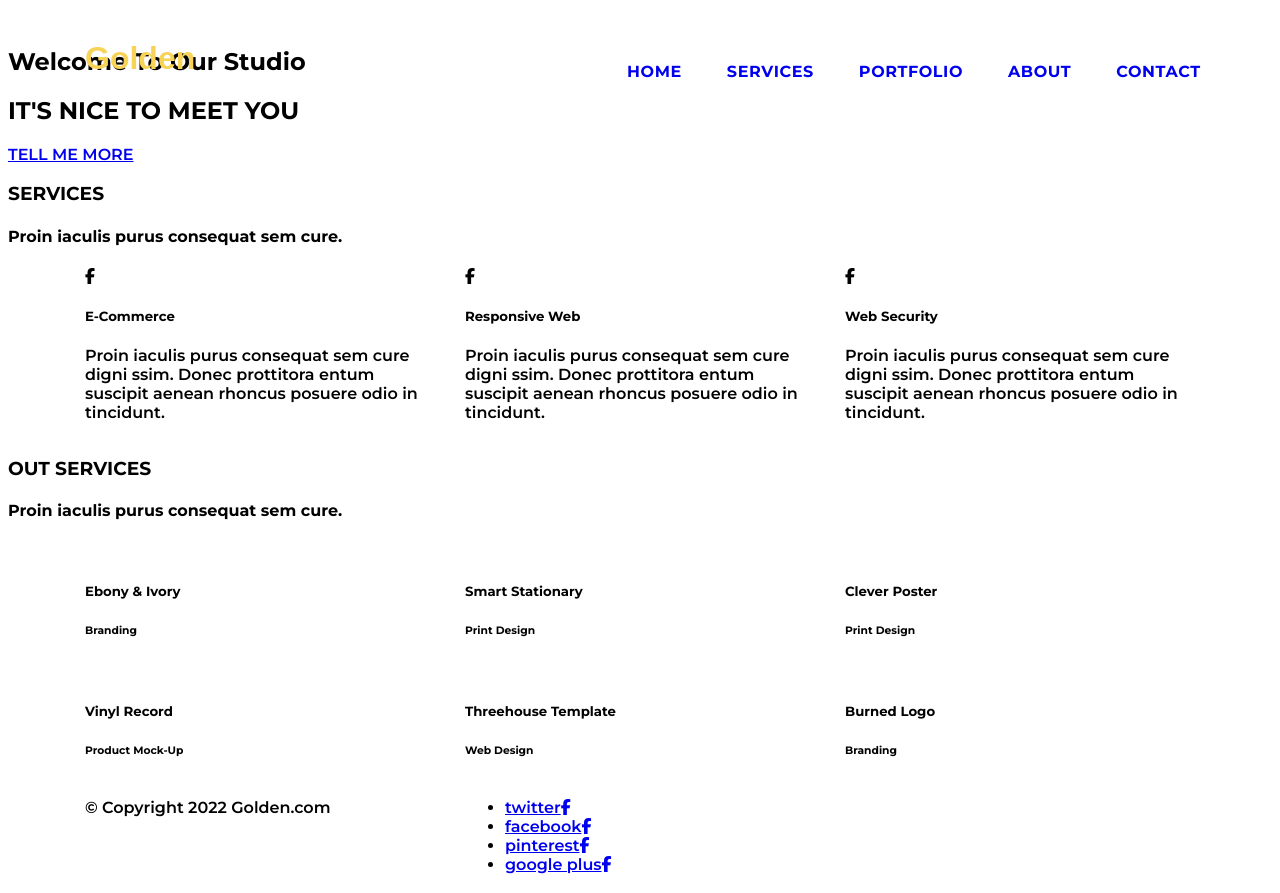
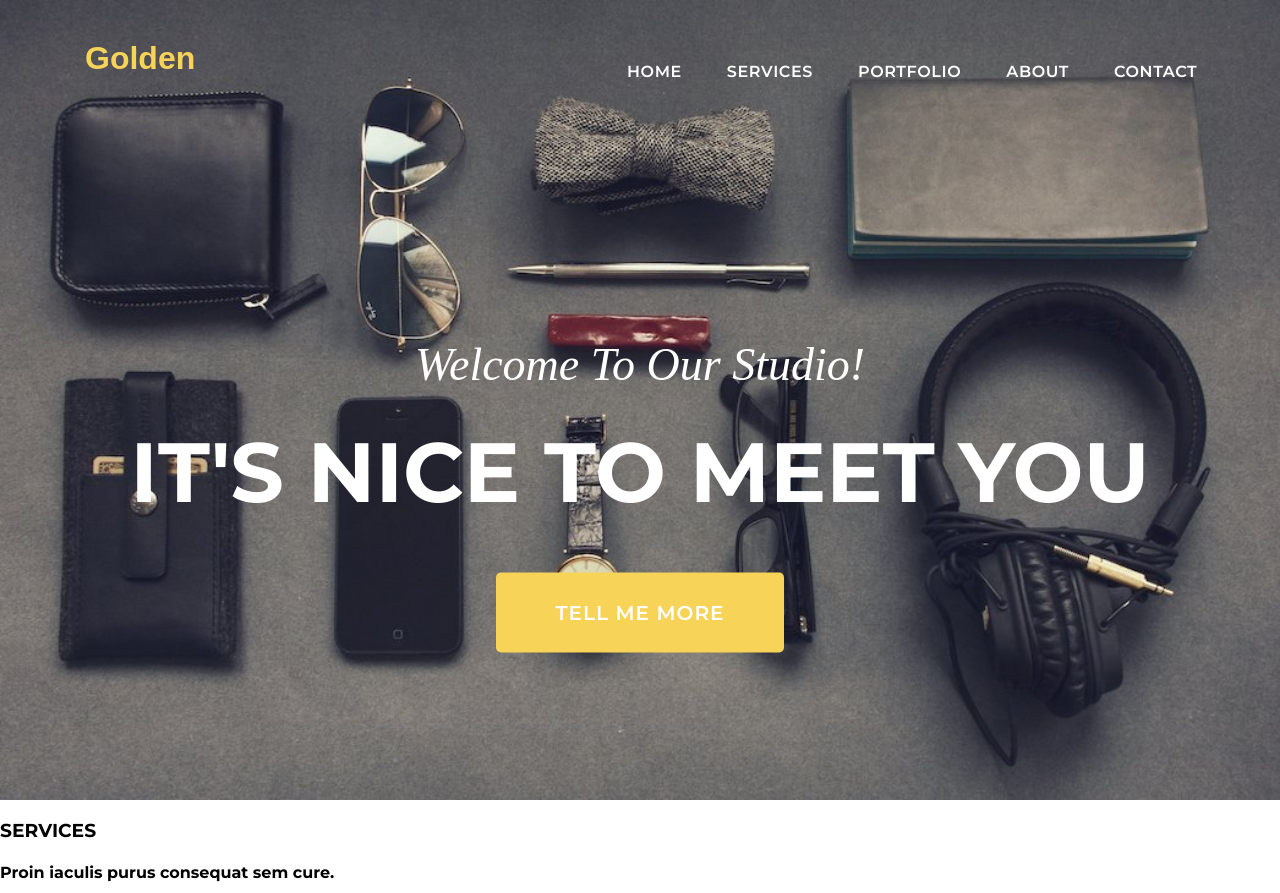
Before and after one commit to abath88/agencja-reklamowa, a website: page index.html in a window 1280 px wide. Shown: the top 893 px of the page. Drawn offline with Linux system fonts and the light colour scheme; a web font is replaced by a local one.

Commit message:
Add style for hero

```diff
--- a/index.html
+++ b/index.html
@@ -36,9 +36,9 @@
     </header>
 
     <section class="hero">
-        <img class="hero__img" src="" alt="">
+        <img class="hero__img" src="images/header.jpeg" alt="Mockup items">
         <div class="hero__text">
-            <h2>Welcome To Our Studio</h2>
+            <h2>Welcome To Our Studio!</h2>
             <h1>IT'S NICE TO MEET YOU</h1>
             <a class="btn" href="#">TELL ME MORE</a>
         </div>
--- a/sass/style.scss
+++ b/sass/style.scss
@@ -1,5 +1,7 @@
 body {
     font-family: 'Montserrat', sans-serif;
+    margin: 0;
+    padding: 0;
 }
 
 .header {
@@ -8,6 +10,7 @@ body {
     left: 0;
     right: 0;
     padding: 40px 0 20px 0;
+    z-index: 100;
 
 
     &__logo {
@@ -40,11 +43,60 @@ body {
 
             li {
                 a {
-                    font-weight: 700;
+                    font-weight: 600;
                     letter-spacing: .6px;
                     text-decoration: none;
+                    color: white;
                 }
             }
         }
     }
 }
+
+.hero {
+    position: relative;
+    height: 100vh;
+    width: 100%;
+    color: white;
+
+    &__img {
+        width: 100%;
+        height: 100vh;
+        object-fit: cover;
+    }
+
+    &__text {
+        position: absolute;
+        left: 50%;
+        top: 50%;
+        transform: translate(-50%, -50%);
+        text-align: center;
+        width: 100%;
+        padding-top: 40px;
+
+        h1 {
+            font-size: 84px;
+            margin: 30px 0 0;
+        }
+
+        h2 {
+            margin: 150px 0 0;
+            font-family: "droid-serif", serif;
+            font-weight: 400;
+            font-style: italic;
+            font-size: 46px;
+        }
+
+        .btn {
+            display: inline-block;
+            color: white;
+            background-color: #F7D358;
+            border-radius: 5px;
+            padding: 28px 60px;
+            margin-top: 50px;
+            font-size: 20px;
+            letter-spacing: 1px;
+            text-decoration: none;
+        }
+    }
+}
```
Also changed, not shown: css/style.css, images/header.jpeg (added), 1 other file.
